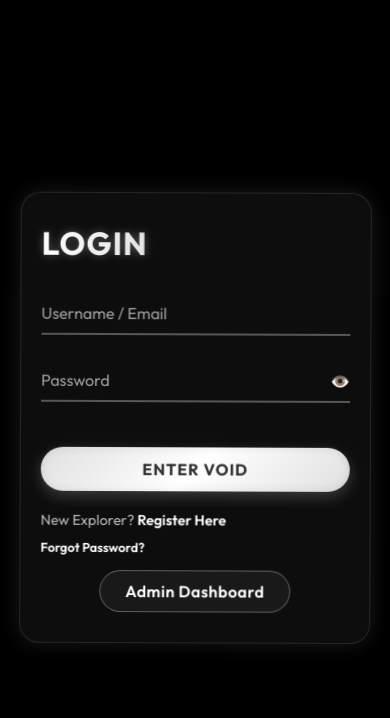
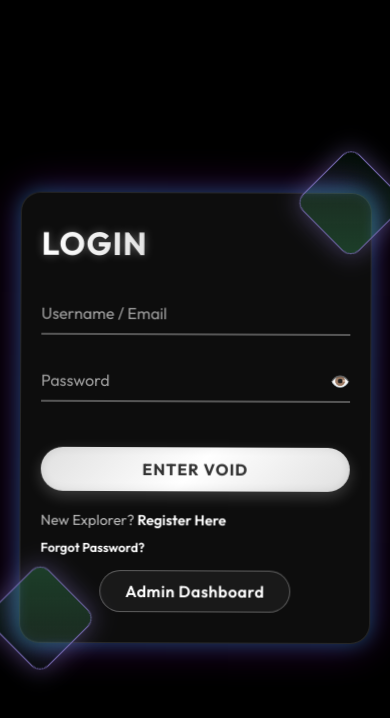
Before and after one commit to BhargavChowdaryBala/fest-app, a website: page public/index.html in a window 390 px wide. Drawn offline with nearby package versions, Linux system fonts and the light colour scheme.

Commit message:
UI was changed to attract the customers2

```diff
--- a/public/login.css
+++ b/public/login.css
@@ -321,12 +321,30 @@ h2 {
         /* Add margin for scroll */
         /* Enable float animation again if it fits, or keep static for safe layout */
         animation: float 6s ease-in-out infinite;
+
+        /* Colored Shadow Lighting around Login Box (Mobile) */
+        box-shadow:
+            0 0 20px rgba(0, 238, 255, 0.3),
+            /* Cyan */
+            0 0 40px rgba(200, 0, 255, 0.3);
+        /* Purple */
     }
 
-    /* Ensure orbits don't cause scroll overflow */
+    /* Restore and Scale Animations for Mobile */
     .orbit-object {
-        display: none;
-        /* Hide orbits on very small screens to keep layout clean */
+        display: block;
+        transform: scale(0.6);
+        /* Make smaller to fit mobile */
+    }
+
+    .orbit-1 {
+        right: -20px;
+        top: -20px;
+    }
+
+    .orbit-2 {
+        left: -20px;
+        bottom: -20px;
     }
 }
 
```
